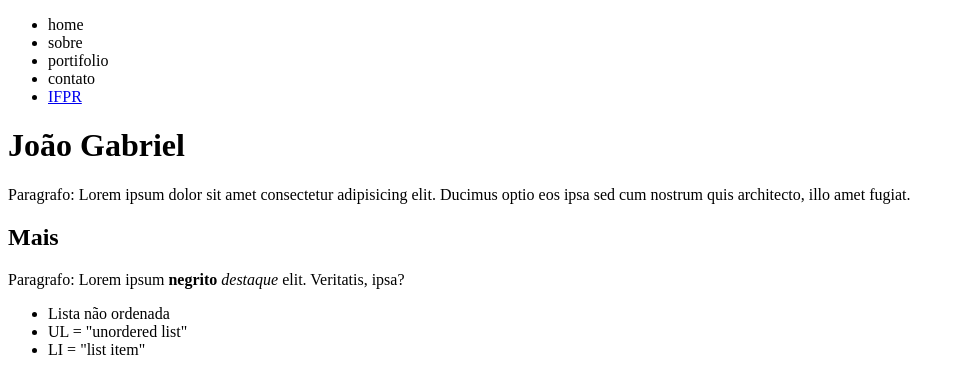
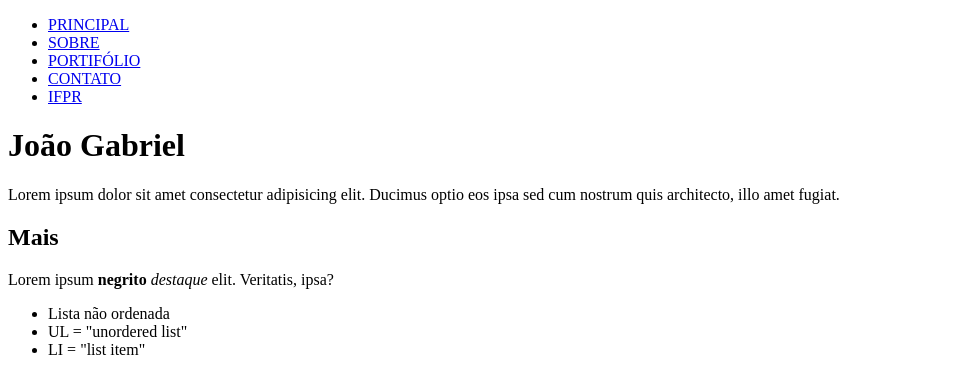
Before and after one commit to JoaoGuimaraesTDS2023/desenvolvimento-web, a plain HTML site: page index.html in a window 1280 px wide. Shown: the top 372 px of the page, without its empty margins (0-965 px from the left). Drawn offline with Linux system fonts and the light colour scheme.

Commit message:
adicionando links

```diff
--- a/index.html
+++ b/index.html
@@ -1,8 +1,10 @@
 <!DOCTYPE html>
 <html lang="pt-BR">
+
     <head>
 
-        <meta>
+        <meta name="author" content="João Guimarães">
+
         <title>João Gabriel</title>
 
     </head>
@@ -10,18 +12,18 @@
     <body>
 
         <ul>
-            <li>home</li>
-            <li>sobre</li>
-            <li>portifolio</li>
-            <li>contato</li>
-            <li><a href="https://ifpr.edu.br" target="_blank">IFPR</a></li>
+            <li><a href="./index.html">PRINCIPAL</a></li>
+            <li><a href="./sobre">SOBRE</a></li>
+            <li><a href="./portifolio">PORTIFÓLIO</a></li>
+            <li><a href="./contato.html">CONTATO</a></li>
+            <li><a href="https://ifpr.edu.br/foz-do-iguacu/" target="_blank">IFPR</a></li>
         </ul>
 
         <h1>João Gabriel</h1>
-        <p>Paragrafo: Lorem ipsum dolor sit amet consectetur adipisicing elit. Ducimus optio eos ipsa sed cum nostrum quis architecto, illo amet fugiat.</p>
+        <p>Lorem ipsum dolor sit amet consectetur adipisicing elit. Ducimus optio eos ipsa sed cum nostrum quis architecto, illo amet fugiat.</p>
 
         <h2>Mais</h2>
-        <p>Paragrafo: Lorem ipsum <strong>negrito</strong> <em>destaque</em> elit. Veritatis, ipsa?</p>
+        <p>Lorem ipsum <strong>negrito</strong> <em>destaque</em> elit. Veritatis, ipsa?</p>
 
         <ul>
 
```
